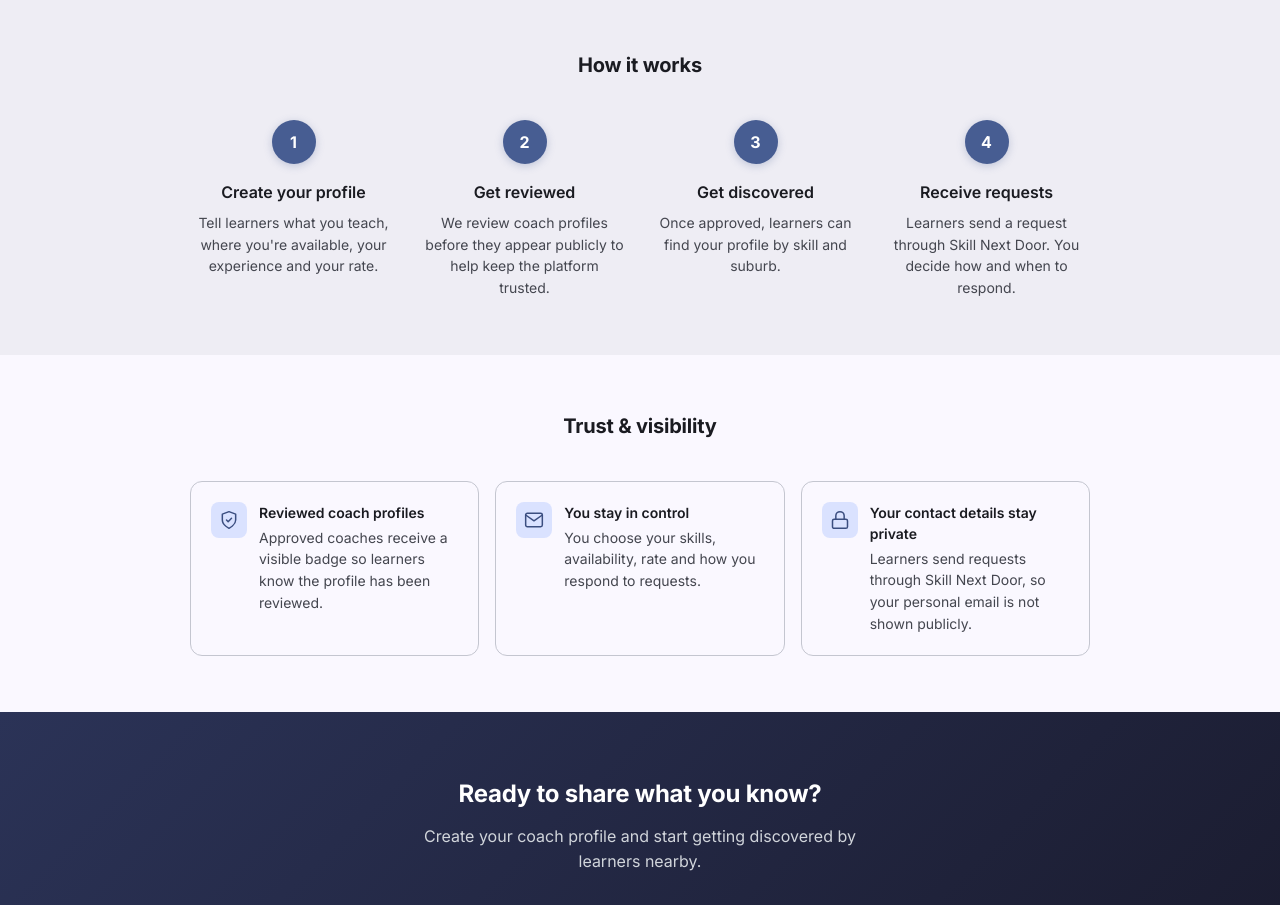
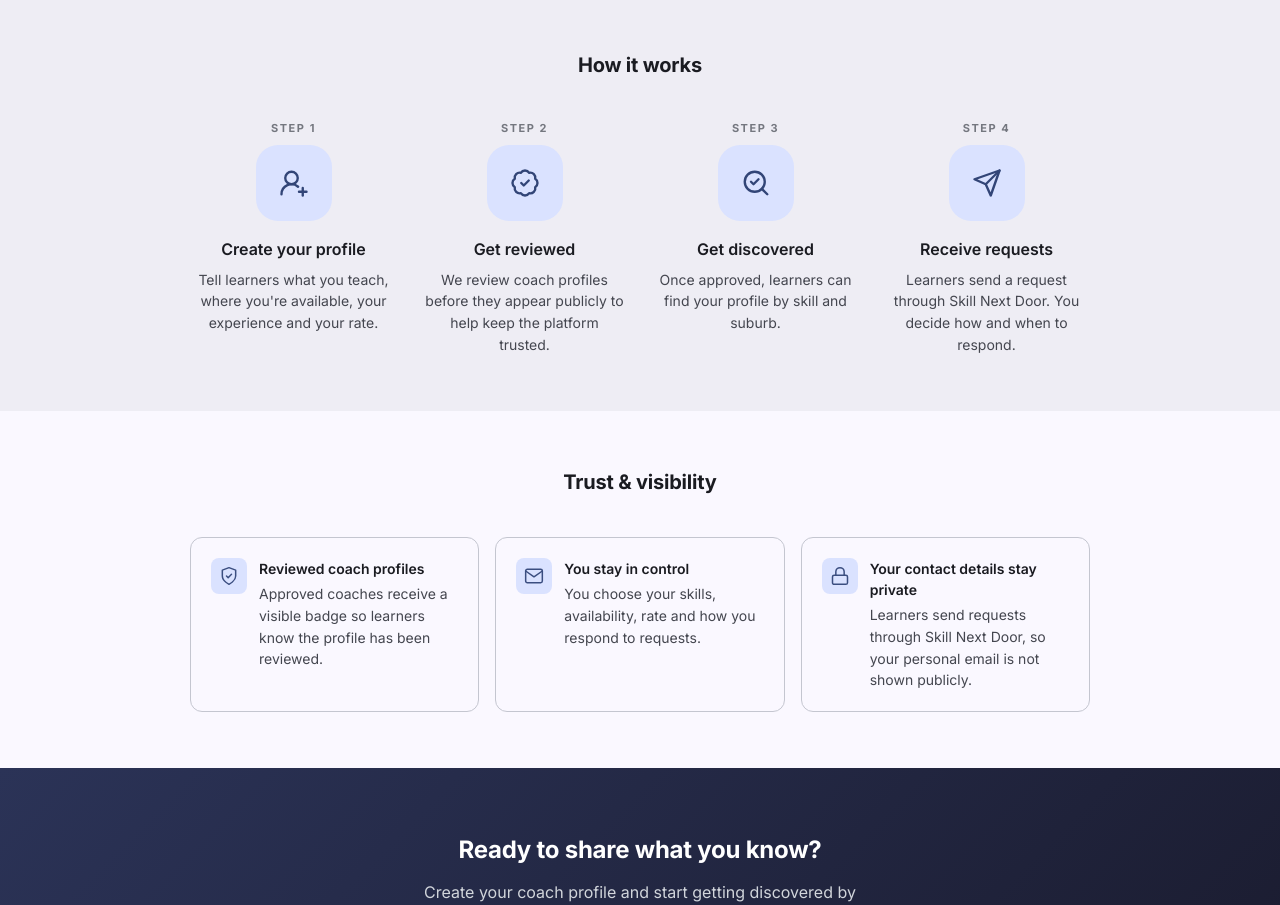
Before and after one commit to tasharofi/coachfinder, a React (Vite) app in the folder client/: page /become-coach in a window 1280 px wide. Shown: the part 880-1785 px from the top of the page. Built offline with nearby package versions, Linux system fonts and the light colour scheme; no server answers.

Commit message:
Auto-commit: Claude Code session changes

```diff
--- a/client/src/index.css
+++ b/client/src/index.css
@@ -1495,19 +1495,25 @@ select.form-input {
   text-align: center;
 }
 
-.btc-step-number {
-  width: 44px;
-  height: 44px;
-  border-radius: 50%;
-  background: var(--color-accent);
-  color: var(--color-on-primary);
+.btc-step-label {
+  font-size: 11px;
+  font-weight: 700;
+  letter-spacing: 0.14em;
+  text-transform: uppercase;
+  color: var(--color-text-muted);
+  margin-bottom: var(--space-2);
+}
+
+.btc-step-icon {
+  width: 76px;
+  height: 76px;
+  border-radius: 22px;
+  background: var(--color-primary-soft);   /* soft M3 primary-container */
+  color: var(--color-primary-active);      /* brand-dark icon, not solid primary */
   display: flex;
   align-items: center;
   justify-content: center;
-  font-weight: 700;
-  font-size: var(--font-size-base);
   margin: 0 auto var(--space-4);
-  box-shadow: 0 2px 8px rgba(var(--brand-rgb), 0.28);
 }
 
 .btc-step h3 {
--- a/client/src/pages/BecomeCoach.jsx
+++ b/client/src/pages/BecomeCoach.jsx
@@ -80,22 +80,34 @@ export default function BecomeCoach() {
                 <h2 className="btc-section-title">How it works</h2>
                 <div className="btc-steps">
                     <div className="btc-step">
-                        <div className="btc-step-number">1</div>
+                        <div className="btc-step-label">STEP 1</div>
+                        <div className="btc-step-icon">
+                            <svg width="30" height="30" viewBox="0 0 24 24" fill="none" stroke="currentColor" strokeWidth="1.9" strokeLinecap="round" strokeLinejoin="round"><path d="M2 21a8 8 0 0 1 13.292-6"/><circle cx="10" cy="8" r="5"/><path d="M19 16v6"/><path d="M22 19h-6"/></svg>
+                        </div>
                         <h3>Create your profile</h3>
                         <p>Tell learners what you teach, where you're available, your experience and your rate.</p>
                     </div>
                     <div className="btc-step">
-                        <div className="btc-step-number">2</div>
+                        <div className="btc-step-label">STEP 2</div>
+                        <div className="btc-step-icon">
+                            <svg width="30" height="30" viewBox="0 0 24 24" fill="none" stroke="currentColor" strokeWidth="1.9" strokeLinecap="round" strokeLinejoin="round"><path d="M3.85 8.62a4 4 0 0 1 4.78-4.77 4 4 0 0 1 6.74 0 4 4 0 0 1 4.78 4.78 4 4 0 0 1 0 6.74 4 4 0 0 1-4.77 4.78 4 4 0 0 1-6.75 0 4 4 0 0 1-4.78-4.77 4 4 0 0 1 0-6.76Z"/><path d="m9 12 2 2 4-4"/></svg>
+                        </div>
                         <h3>Get reviewed</h3>
                         <p>We review coach profiles before they appear publicly to help keep the platform trusted.</p>
                     </div>
                     <div className="btc-step">
-                        <div className="btc-step-number">3</div>
+                        <div className="btc-step-label">STEP 3</div>
+                        <div className="btc-step-icon">
+                            <svg width="30" height="30" viewBox="0 0 24 24" fill="none" stroke="currentColor" strokeWidth="1.9" strokeLinecap="round" strokeLinejoin="round"><path d="m8 11 2 2 4-4"/><circle cx="11" cy="11" r="8"/><path d="m21 21-4.3-4.3"/></svg>
+                        </div>
                         <h3>Get discovered</h3>
                         <p>Once approved, learners can find your profile by skill and suburb.</p>
                     </div>
                     <div className="btc-step">
-                        <div className="btc-step-number">4</div>
+                        <div className="btc-step-label">STEP 4</div>
+                        <div className="btc-step-icon">
+                            <svg width="30" height="30" viewBox="0 0 24 24" fill="none" stroke="currentColor" strokeWidth="1.9" strokeLinecap="round" strokeLinejoin="round"><line x1="22" y1="2" x2="11" y2="13"/><polygon points="22 2 15 22 11 13 2 9 22 2"/></svg>
+                        </div>
                         <h3>Receive requests</h3>
                         <p>Learners send a request through Skill Next Door. You decide how and when to respond.</p>
                     </div>
```
